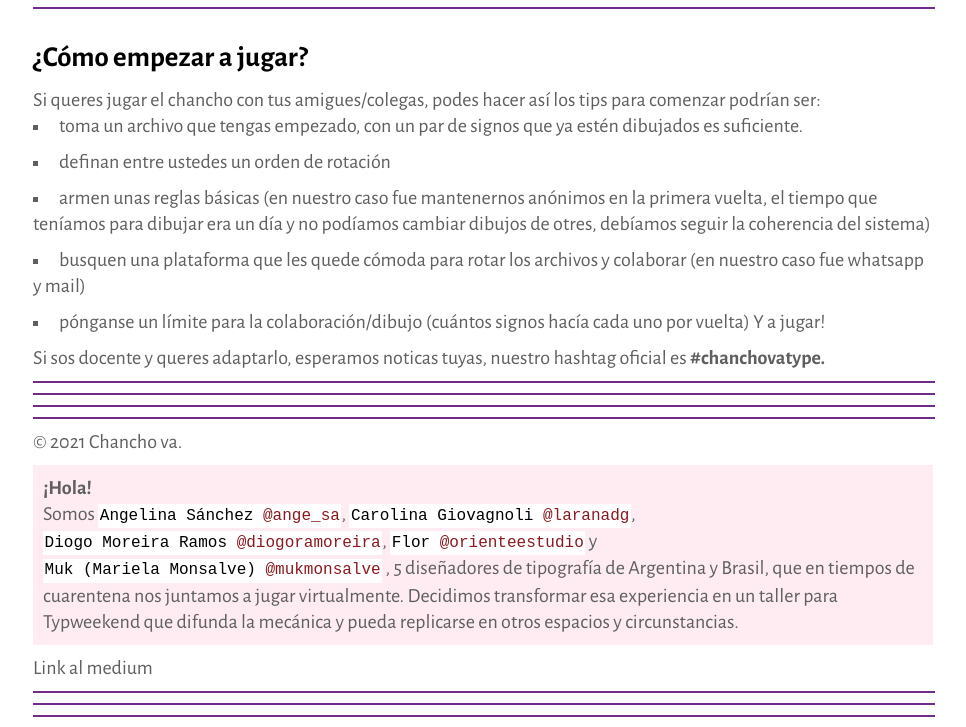
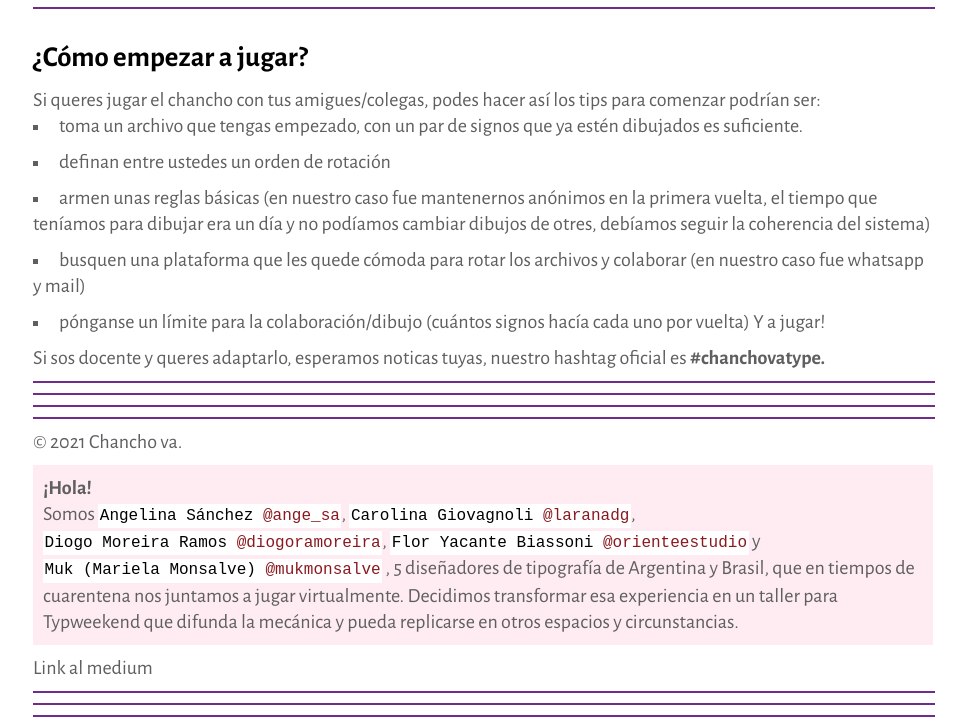
Before and after one commit to chanchooo-vaaa/reglas, a plain HTML site: page index.html in a window 1280 px wide. Shown: the part 5464-6191 px from the top of the page, without its empty margins (107-1073 px from the left). Drawn offline with nearby package versions, Linux system fonts and the light colour scheme; a web font is replaced by a local one.

Commit message:
add apellido flor

```diff
--- a/index.html
+++ b/index.html
@@ -70,7 +70,7 @@
 	<li>A cada jugador se le asigna un primer archivo, por ejemplo, <kbd>Jugador 1 → 1.UFO</kbd>.</li>
 	<li>El jugador lo abre y a partir de entonces tiene 5 minutos para diseñar y agregar hasta dos nuevos signos siguiendo la coherencia del sistema preexistentes.</li>
 	<li>Pasado el tiempo, todos los jugadores salvan los archivos y los devuelven al repositorio <kbd>commit</kbd> <kbd>push</kbd>. Así finaliza el primer <em>round.</em></li>
-	<li>Para comenzar el segundo <em>round,</em> cada jugador descarga el archivo siguiente <kbd>pull</kbd> —por ejemplo, <kbd>Jugador 1 →  2.UFO</kbd>— lo abre, suma sus signos, lo salva y vuelve a subirlo <kbd>push</kbd> <kbd>commit</kbd> al repositorio.</li>
+	<li>Para comenzar el segundo <em>round,</em> cada jugador descarga el archivo siguiente <kbd>pull</kbd> —por ejemplo, <kbd>Jugador 1 →	2.UFO</kbd>— lo abre, suma sus signos, lo salva y vuelve a subirlo <kbd>push</kbd> <kbd>commit</kbd> al repositorio.</li>
 
 </ul>
 
@@ -242,7 +242,7 @@
 
 <kbd>Diogo Moreira Ramos <a href="https://www.instagram.com/diogoramoreira/">@diogoramoreira</a></kbd>,
 
-<kbd>Flor <a href="https://www.instagram.com/orienteestudio/">@orienteestudio</a></kbd> y
+<kbd>Flor Yacante Biassoni <a href="https://www.instagram.com/orienteestudio/">@orienteestudio</a></kbd> y
 
 <kbd>Muk (Mariela Monsalve) <a href="https://www.instagram.com/mukmonsalve/">@mukmonsalve</a></kbd> ,
 
```
Lines whose indentation alone changed are shown as unchanged.
